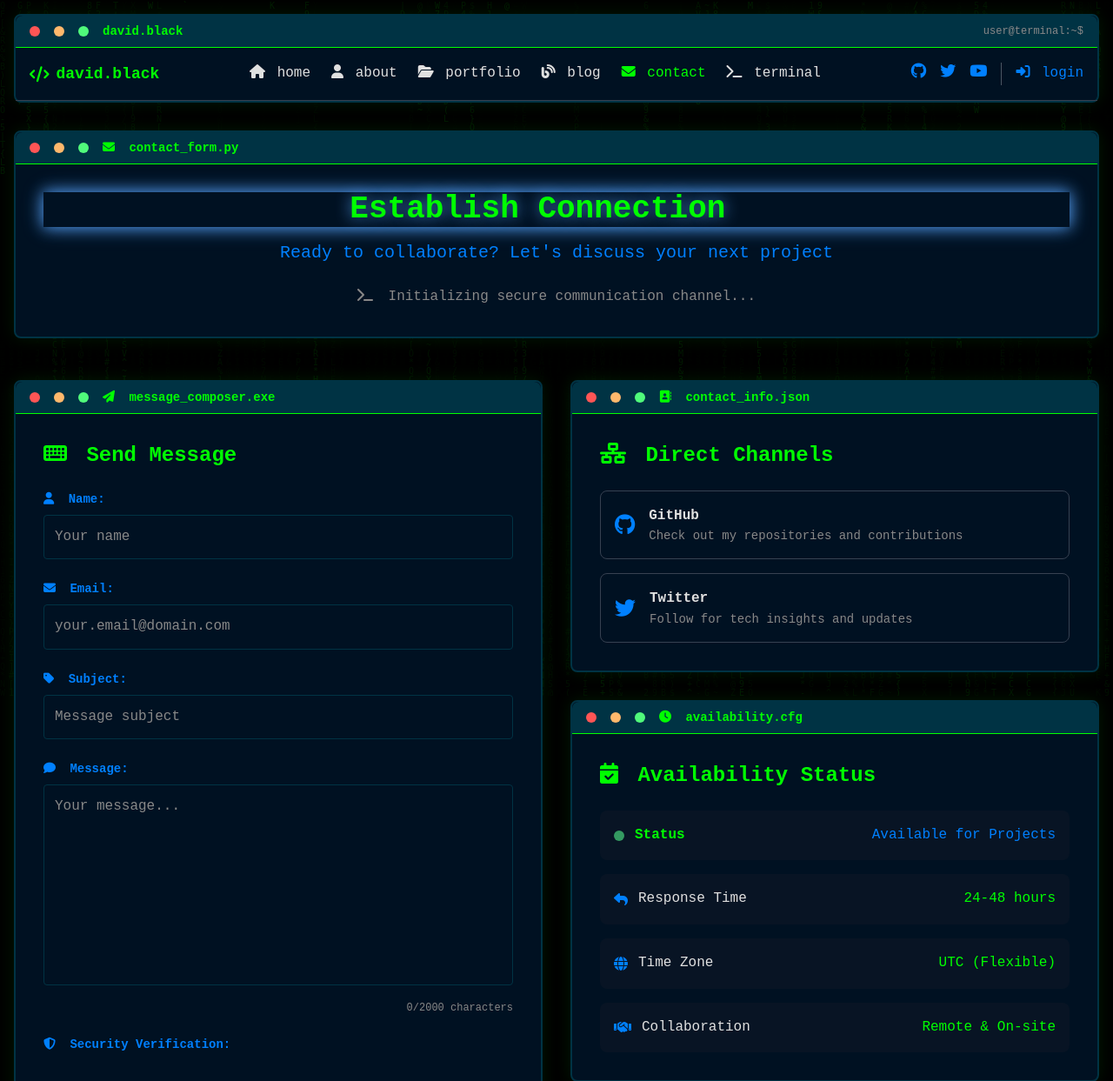
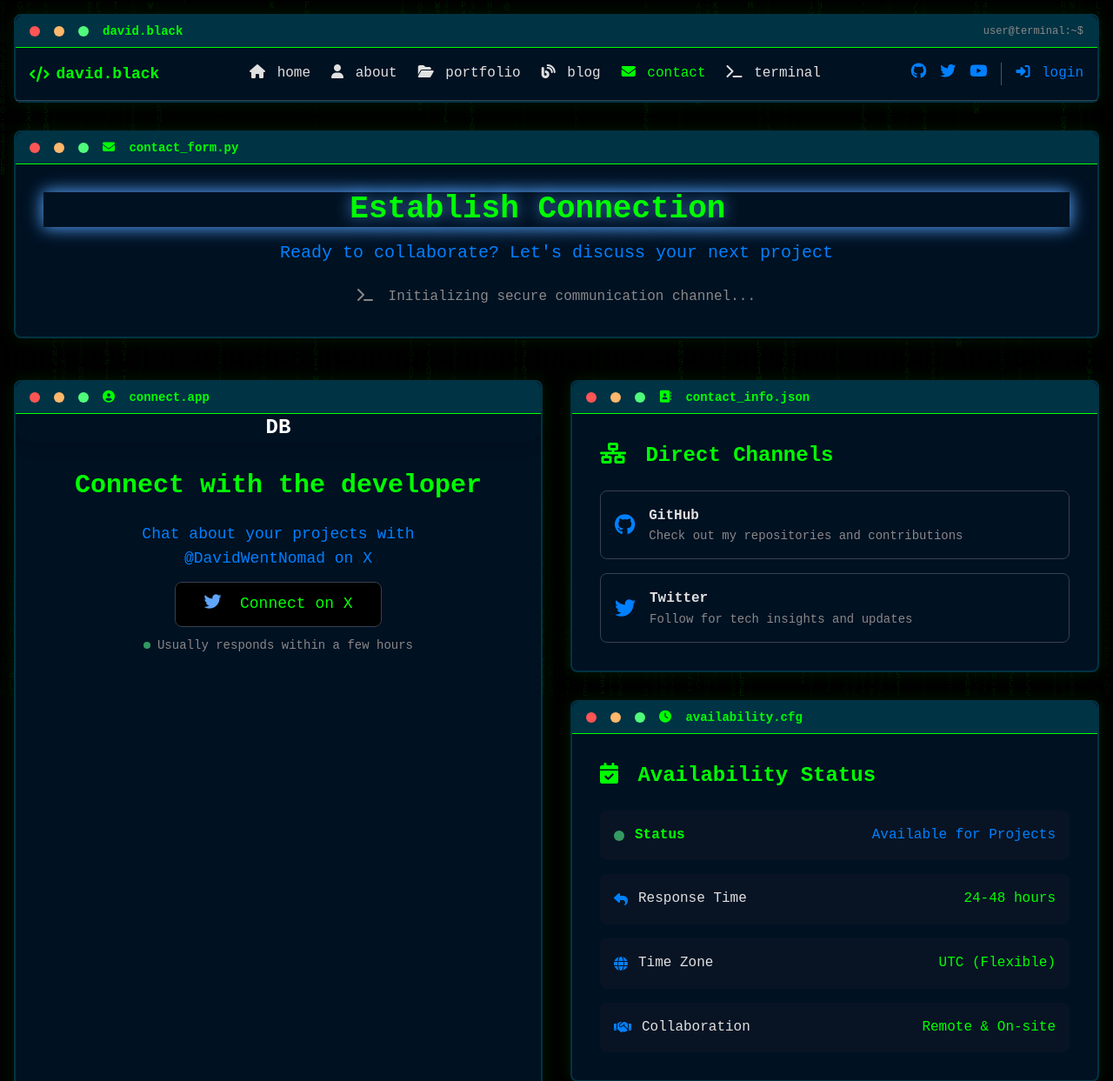
Before and after one commit to dcblack87/terminal_style_profile, a Flask app: page /contact in a window 1280 px wide. Shown: the top 1243 px of the page at 87% size. Run offline with Flask 3, Linux system fonts and the light colour scheme; some libraries are stand-ins or nearby versions.

Commit message:
Disabled contact form

```diff
--- a/app/blueprints/main/routes.py
+++ b/app/blueprints/main/routes.py
@@ -60,6 +60,13 @@ def about():
 @bp.route('/contact/', methods=['GET', 'POST'])
 def contact():
     """Contact form page."""
+    # Check if contact form is enabled
+    contact_form_enabled = current_app.config.get('CONTACT_FORM_ENABLED', False)
+
+    # If form is disabled, just render the page without form processing
+    if not contact_form_enabled:
+        return render_template('main/contact.html', form=None, contact_form_enabled=False)
+
     # Use reCAPTCHA form if available and configured
     use_recaptcha = (RECAPTCHA_FORM_AVAILABLE and
                     current_app.config.get('RECAPTCHA_PUBLIC_KEY') and
@@ -113,7 +120,7 @@ def contact():
 
         return redirect(url_for('main.contact'))
 
-    return render_template('main/contact.html', form=form)
+    return render_template('main/contact.html', form=form, contact_form_enabled=True)
 
 @bp.route('/terminal')
 @bp.route('/terminal/')
--- a/app/config.py
+++ b/app/config.py
@@ -52,6 +52,7 @@ class Config:
 
     # Contact form settings
     CONTACT_EMAIL = os.environ.get('CONTACT_EMAIL', 'david.black@dcblack.co.uk')
+    CONTACT_FORM_ENABLED = os.environ.get('CONTACT_FORM_ENABLED', 'false').lower() in ['true', 'on', '1']
 
     # reCAPTCHA configuration
     RECAPTCHA_PUBLIC_KEY = os.environ.get('RECAPTCHA_PUBLIC_KEY')
--- a/app/templates/main/contact.html
+++ b/app/templates/main/contact.html
@@ -85,7 +85,8 @@
     </section>
 
     <div class="grid grid-cols-1 lg:grid-cols-2 gap-8">
-        <!-- Contact Form -->
+        {% if contact_form_enabled and form %}
+        <!-- Contact Form (when enabled) -->
         <section class="terminal-window">
             <div class="terminal-header">
                 <div class="flex items-center space-x-4">
@@ -204,6 +205,61 @@
                 </form>
             </div>
         </section>
+        {% else %}
+        <!-- Connect with Developer (when form is disabled) -->
+        <section class="terminal-window">
+            <div class="terminal-header">
+                <div class="flex items-center space-x-4">
+                    <div class="terminal-controls">
+                        <div class="terminal-control control-close"></div>
+                        <div class="terminal-control control-minimize"></div>
+                        <div class="terminal-control control-maximize"></div>
+                    </div>
+                    <span class="terminal-primary text-sm font-bold">
+                        <i class="fas fa-user-circle mr-2"></i>
+                        connect.app
+                    </span>
+                </div>
+            </div>
+
+            <div class="p-12 text-center">
+                <!-- Developer Avatar -->
+                <div class="mb-8">
+                    <div class="w-24 h-24 mx-auto rounded-full bg-gradient-to-br from-blue-500 to-purple-600 flex items-center justify-center text-white text-2xl font-bold shadow-lg">
+                        DB
+                    </div>
+                </div>
+
+                <!-- Connect Section -->
+                <div class="space-y-6">
+                    <h2 class="text-3xl font-bold terminal-primary">
+                        Connect with the developer
+                    </h2>
+
+                    <p class="text-lg terminal-secondary max-w-md mx-auto">
+                        Chat about your projects with @DavidWentNomad on X
+                    </p>
+
+                    <!-- Twitter/X Connect Button -->
+                    {% if config.TWITTER_URL %}
+                    <div class="mt-8">
+                        <a href="{{ config.TWITTER_URL }}" target="_blank" rel="noopener noreferrer"
+                           class="inline-flex items-center px-8 py-4 bg-black hover:bg-gray-900 border border-gray-700 hover:border-blue-400 rounded-lg transition-all duration-300 group">
+                            <i class="fab fa-twitter text-blue-400 text-xl mr-3 group-hover:scale-110 transition-transform"></i>
+                            <span class="terminal-primary font-semibold text-lg group-hover:text-blue-400">Connect on X</span>
+                        </a>
+                    </div>
+                    {% endif %}
+
+                    <!-- Status Indicator -->
+                    <div class="mt-6 flex items-center justify-center space-x-2">
+                        <span class="w-2 h-2 bg-green-400 rounded-full animate-pulse"></span>
+                        <span class="terminal-muted text-sm">Usually responds within a few hours</span>
+                    </div>
+                </div>
+            </div>
+        </section>
+        {% endif %}
 
         <!-- Contact Information -->
         <section class="space-y-8">
```
